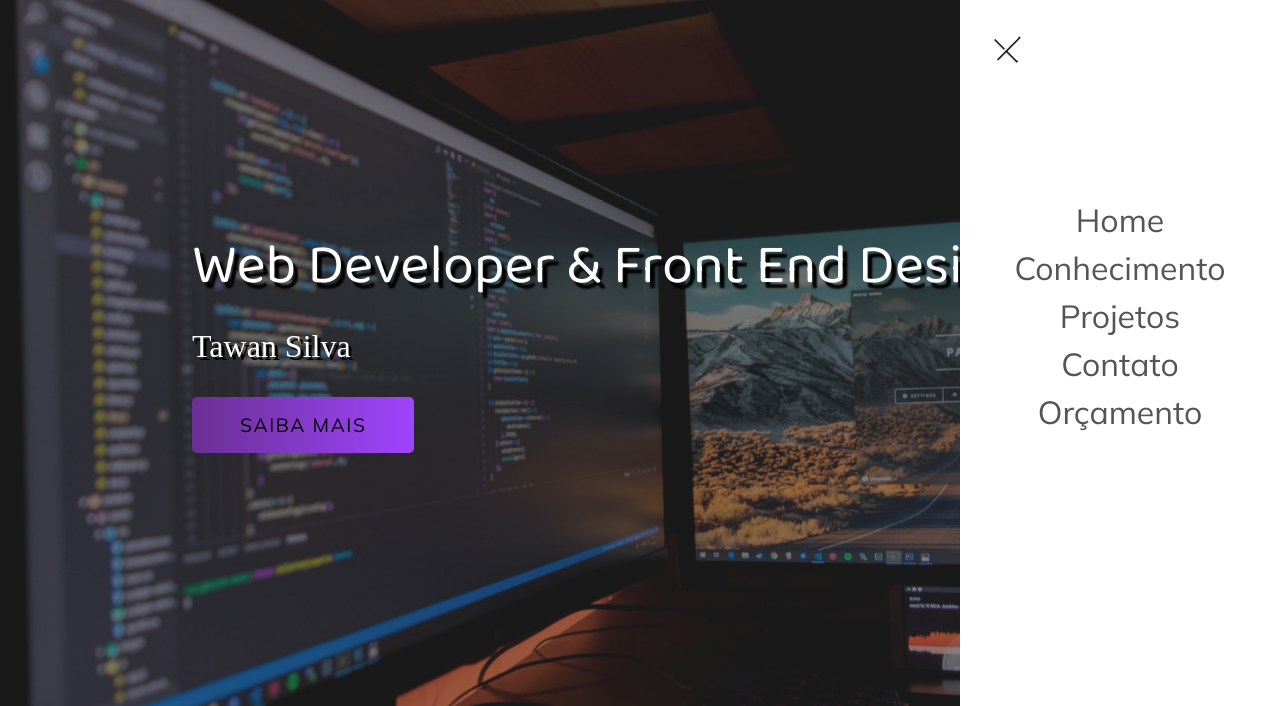
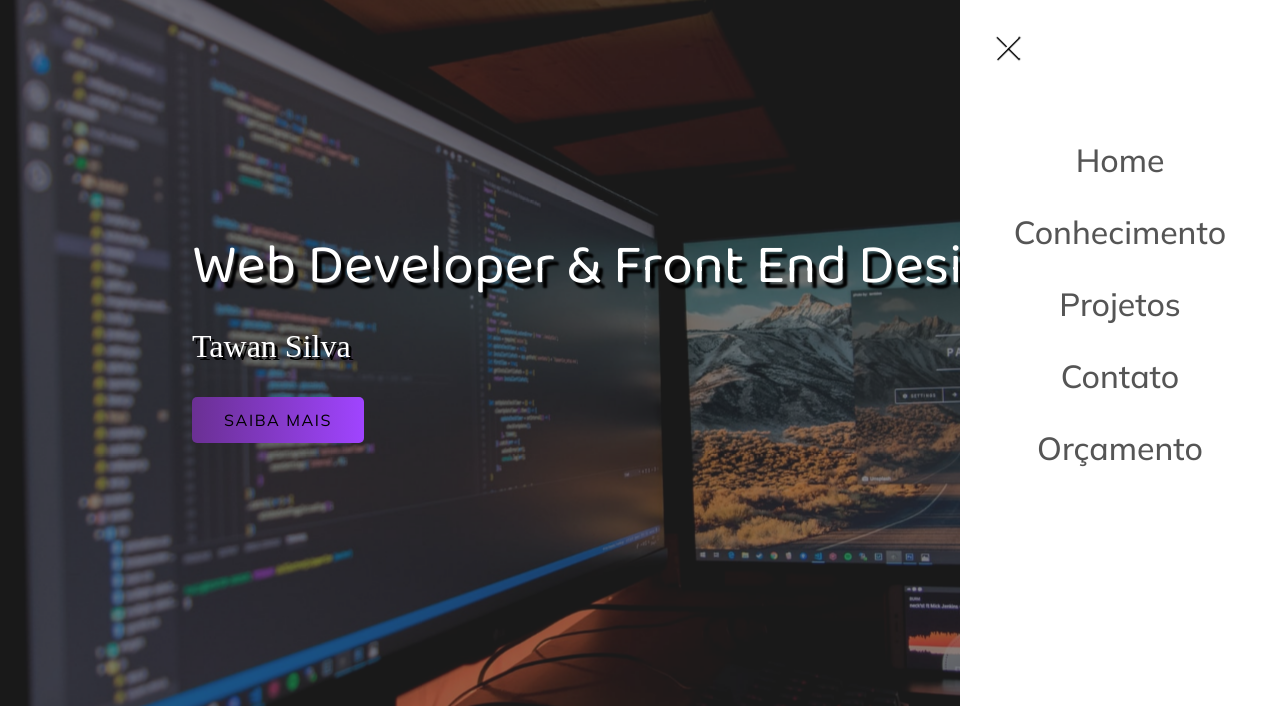
Before and after one commit to Tawan-Silva/portfolio, a plain HTML site: page index.html in a window 1280 px wide. Both pictures are taken after a click on the element "fechar". Shown: the top 706 px of the page. Drawn offline with Linux system fonts and the light colour scheme.

Commit message:
:up:: Atualização

```diff
--- a/style.css
+++ b/style.css
@@ -31,6 +31,7 @@ html {
     flex-direction: column;
     justify-content: space-evenly;
     cursor: pointer;
+    transition: .8s;
 }
 
 .show-menu .hamburguer {
@@ -46,7 +47,7 @@ html {
 }
 
 .show-menu #line1 {
-    transform: rotate(45deg) translate(.3rem, .45rem);
+    transform: rotate(45deg) translate(.3rem, .25rem);
 }
 
 .show-menu #line2 {
@@ -70,6 +71,8 @@ html {
     color: #ffffff;
     font-family: var(--font-action);
     opacity: 0;
+    border-radius: 20px;
+
 }
 
 .hamburguer span::before {
@@ -149,13 +152,13 @@ header {
 .banner button {
     font-family: var(--font-action);
     color: #000;
-    font-size: 1.2rem;
+    font-size: 1rem;
     text-transform: uppercase;
     letter-spacing: .1rem;
     background: #6a3093;
     background: -webkit-linear-gradient(to right, #a044ff, #6a3093);
     background: linear-gradient(to left, #a044ff, #6a3093);
-    padding: 1rem 3rem;
+    padding: .8rem 2rem;
     border: none;
     border-radius: 5px;
     cursor: pointer;
@@ -190,7 +193,9 @@ header {
     position: fixed;
     top: 0;
     right: -20rem;
-    transition: all 1s;
+    transition: all .8s;
+    z-index: 50;
+
 }
 
 .show-menu .sidebar {
@@ -206,13 +211,15 @@ header {
 
 .menu-item {
     text-align: center;
-    margin-bottom: .5rem;
+    margin-bottom: 2rem;
+
 }
 
 .menu-link {
     font-family: var(--font-action);
     font-size: 2rem;
     color: #555;
+    font-weight: 500;
 }
 
 .menu-link:hover {
```
